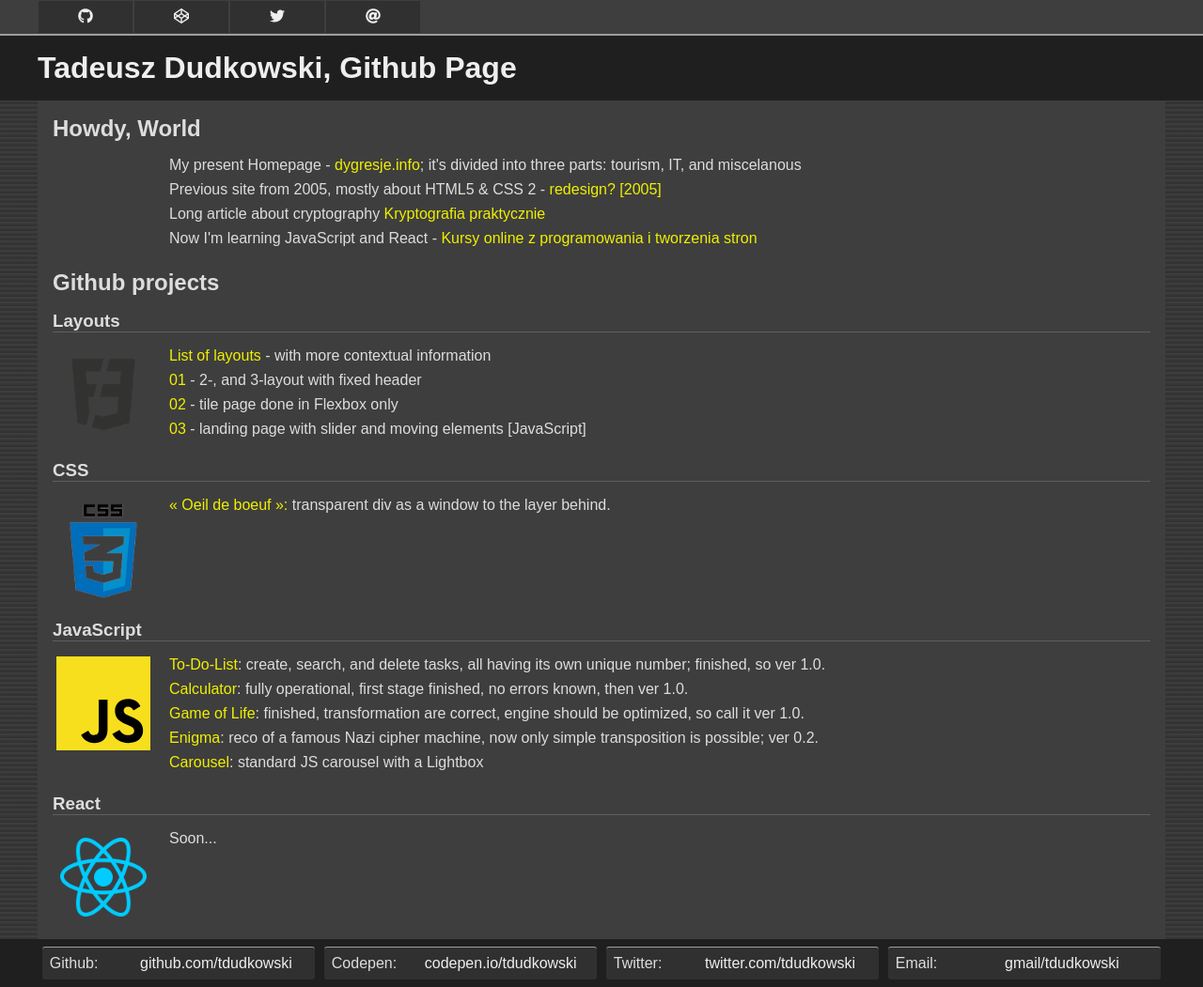
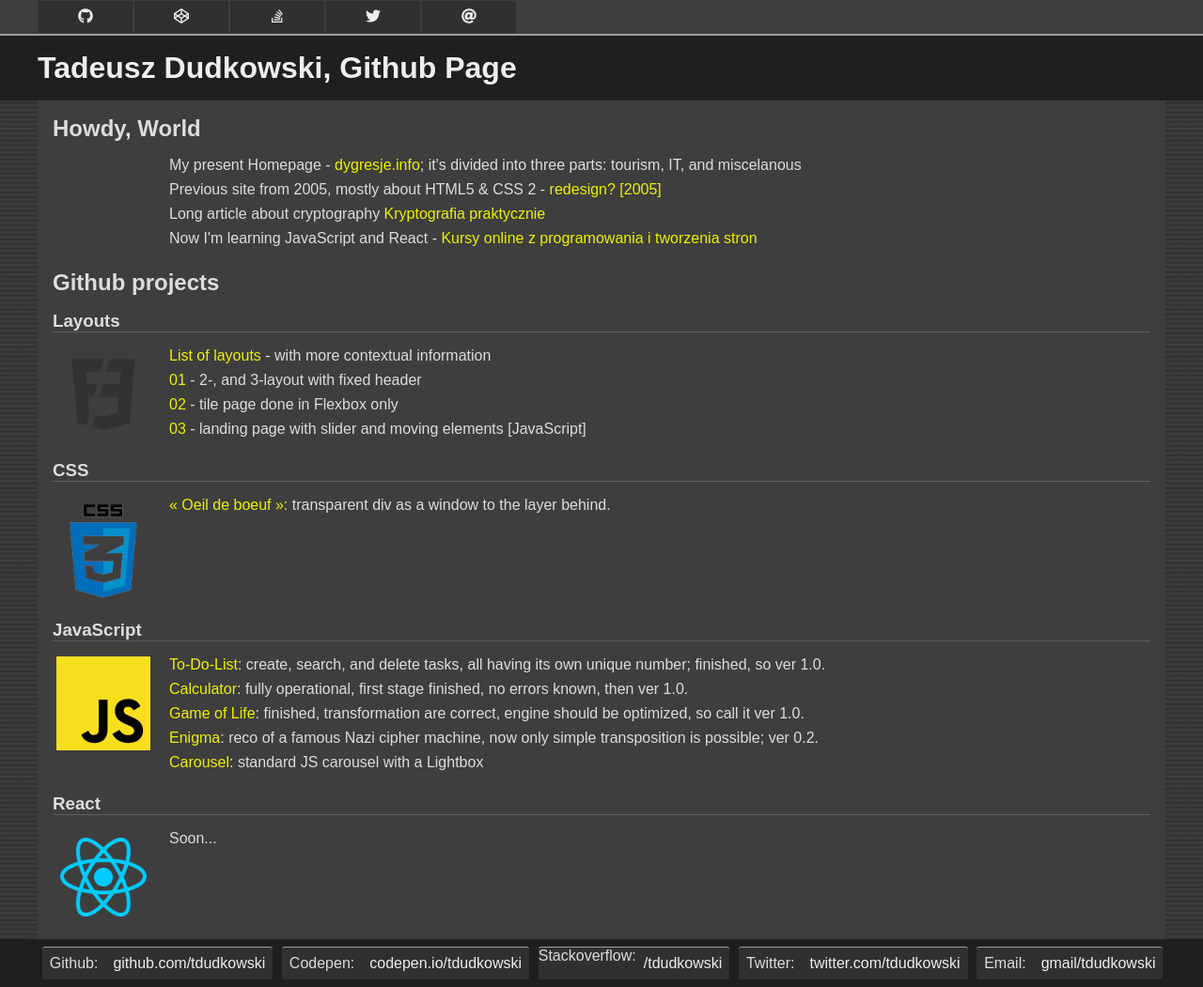
Before and after one commit to tdudkowski/tdudkowski.github.io, a Jekyll site: the page built from index.html, in a window 1280 px wide. Shown: the whole page at 94% size. Built offline with Jekyll 4.4.1, drawn with Linux system fonts in a browser that asks for light colours; nearby versions of some CDN libraries.

Commit message:
added stackoverflow

```diff
--- a/_layouts/default.html
+++ b/_layouts/default.html
@@ -20,6 +20,7 @@
 		<ul>
 			<li><a href="https://github.com/tdudkowski/"><i class="fab fa-github"></i></a></li>
 			<li><a href="https://codepen.io/tdudkowski/"><i class="fab fa-codepen"></i></a></li>
+			<li><a href="https://stackoverflow.com/users/10382553/tdudkowski"><i class="fab fa-stack-overflow"></i></a></li>
 			<li><a href="https://twitter.com/tdudkowski/"><i class="fab fa-twitter"></i></a></li>
 			<li><a href="mailto:tdudkowski@gmail.com"><i class="fas fa-at"></i></a></li>
 		</ul>
@@ -33,6 +34,7 @@
 		<ul>
 			<li><span>Github: </span><a href="https://github.com/tdudkowski/">github.com/tdudkowski</a></li>
 			<li><span>Codepen: </span><a href="https://codepen.io/tdudkowski/">codepen.io/tdudkowski</a></li>
+			<li>Stackoverflow: <a href="https://stackoverflow.com/users/10382553/tdudkowski">/tdudkowski</a></li>
 			<li><span>Twitter: </span><a href="https://twitter.com/tdudkowski/">twitter.com/tdudkowski</a></li>
 			<li><span>Email: </span><a href="mailto:tdudkowski@gmail.com">gmail/tdudkowski</a></li>
 		</ul>
```
